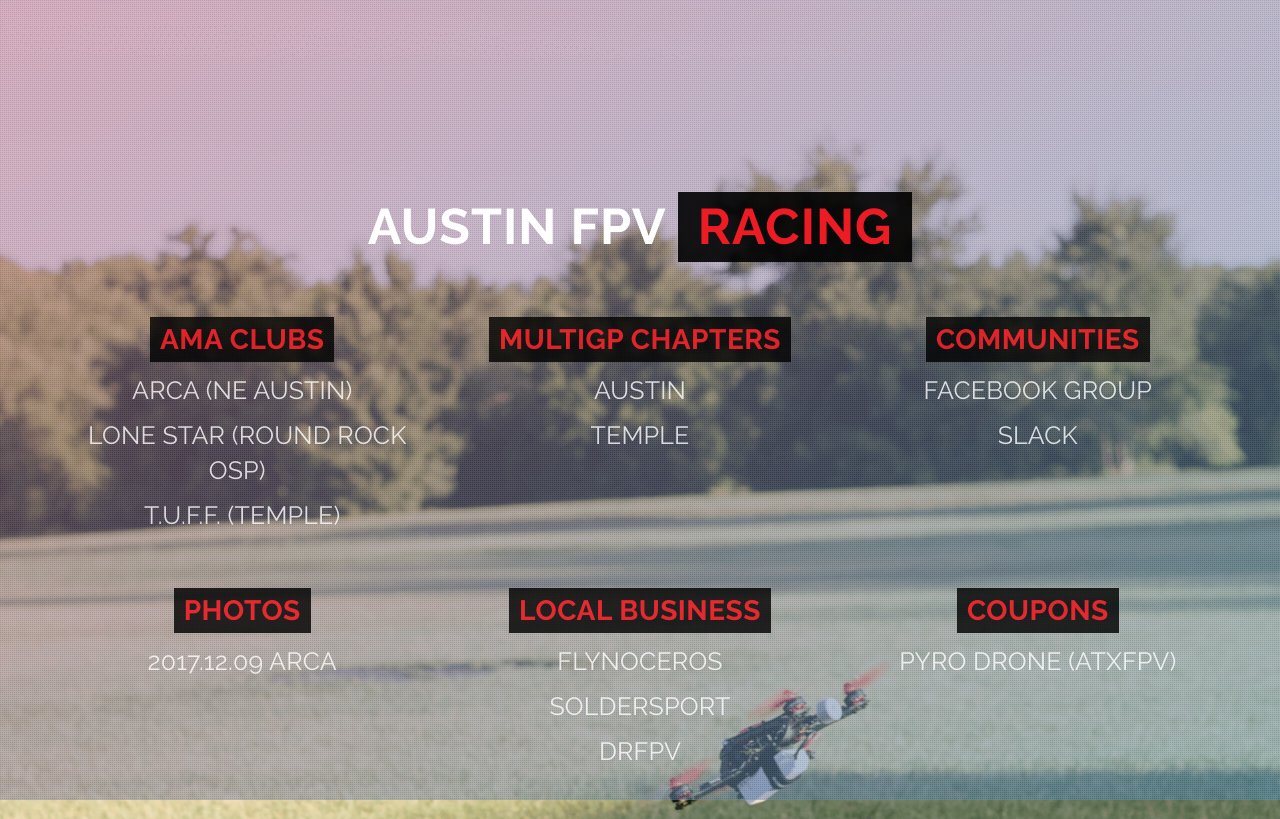
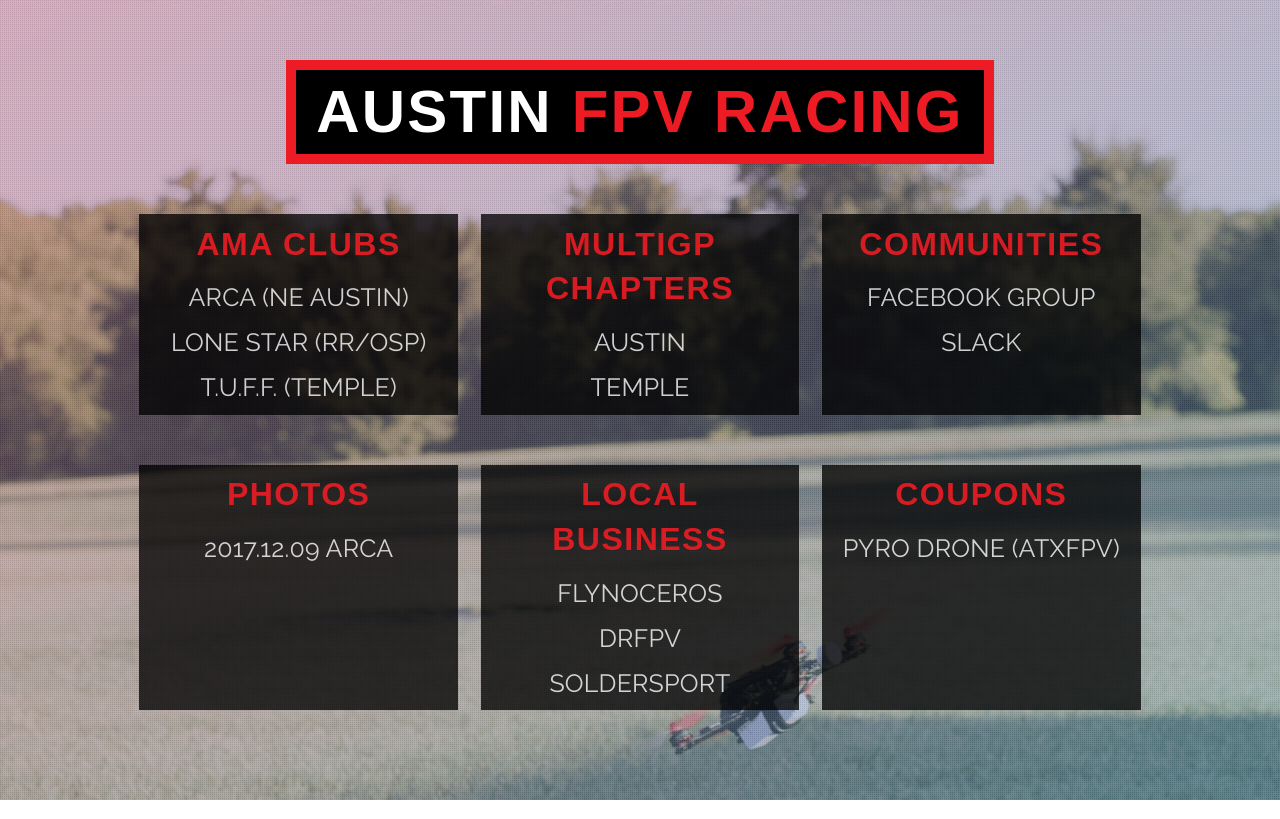
Before and after one commit to austinfpvracing/website, a plain HTML site: page index.html in a window 1280 px wide. Drawn offline with nearby package versions, Linux system fonts and the light colour scheme; files that its build step writes are made by us from their sources; a web font is replaced by a local one.

Commit message:
new design

```diff
--- a/css/main.less
+++ b/css/main.less
@@ -2,6 +2,7 @@
 @red: #ed1c24;
 @blue: blue;
 @font_family_1: 'Raleway', sans-serif;
+@font_family_2: bebas-neue, sans-serif;
 @background_black_90: rgba(0,0,0, 0.9);
 @background_white_10: rgba(255,255,255, 0.1);
 
@@ -36,7 +37,6 @@
   background-attachment: fixed;
   background-repeat: no-repeat;
   background-size: cover;
-  font-family: @font_family_1;
   z-index: 10;
 
   &:before {
@@ -54,25 +54,27 @@
 }
 
 header {
+  text-align: center;
+
   h1 {
-    margin: 0 auto;
-    padding-top: 15%;
-    width: 100%;
-    text-align: center;
+    display: inline-block;
+    margin: 1em auto 0;
+    font-family: @font_family_2;
+    border: 10px solid @red;
+    padding: 0px 20px;
+    color: white;
     text-transform: uppercase;
-    font-weight: 700;
-    color: @white;
-    letter-spacing: 0.1rem;
-    display: block;
-    font-size: 5em;
+    font-size: 5.1rem;
+    letter-spacing: 0.22rem;
+    width: auto;
+    background: black;
+
+    @media(min-width: 860px) {
+        font-size: 6rem;
+    }
 
     span {
       color: @red;
-      background-color: @background_black_90;
-      padding: 0 2rem;
-	  display: inline-block;
-	  visibility: hidden;
-      animation: 0.3s ease 0s 1 slideInFromLeft forwards;
     }
   }
 }
@@ -90,14 +92,15 @@
   -webkit-flex-wrap: wrap;
   flex-wrap: wrap;
 
-  -webkit-justify-content: center;
-  justify-content: center;
+  -webkit-justify-content: space-around;
+  justify-content: space-around;
 
-  margin: 50px 0 0;
+  margin: 50px 5% 0;
 
   @media(min-width: 860px) {
 	-webkit-flex-direction: row;
-	flex-direction: row;
+    flex-direction: row;
+    margin: 50px 10% 0;
   }
 
   @media(min-width: 1200px) {
@@ -106,8 +109,8 @@
   figure {
     margin: 0 0 5rem;
     padding: 0.05rem;
-	text-align: center;
-	visibility: hidden;
+    text-align: center;
+    background-color: rgba(0,0,0, 0.77);
 
     @media(min-width: 860px) {
 		flex: 0 1 46%;
@@ -117,17 +120,7 @@
 		flex: 0 1 31%;
 	}
 
-	animation: 0.3s cubic-bezier(.22,.8,.33,.9) 0s 1 slideInFromLeft forwards;
-
-	&#clubs { animation-delay: 50ms; }
-	&#chapters { animation-delay: 75ms; }
-	&#communities { animation-delay: 125ms; }
-	&#business { animation-delay: 175ms; }
-	&#discounts { animation-delay: 190ms; }
-	&#photos { animation-delay: 100ms; }
-
     .h2-container {
-      background-color: @background_black_90;
       padding: 0.3rem 1rem;
       display: inline-block;
       opacity: 0.9;
@@ -137,16 +130,19 @@
 
     h2 {
       text-transform: uppercase;
-      letter-spacing: 0.05rem;
+      letter-spacing: 0.15rem;
       color: @red;
-      font-size: 2.8em;
+      font-size: 3.2em;
       margin: 0px;
+      font-family: @font_family_2;
     }
 
     ul {
       padding: 0;
       margin: 0;
+      margin-bottom: 0.9rem;
       list-style: none;
+      font-family: @font_family_1;
 
       li {
         letter-spacing: 0.02rem;
@@ -167,14 +163,14 @@
       }
 
       &:hover {
-        color: @red;
-        background: black;
+        color: black;
+        background: rgba(255,255,255, 0.6);
         opacity: 1;
       }
 
       &:active {
-        color: @red;
-        background: black;
+        color: black;
+        background: rgba(255,255,255, 0.6);
         opacity: 1;
       }
     }
--- a/index.html
+++ b/index.html
@@ -16,6 +16,7 @@
         <link rel="icon" type="image/png" href="favicon-32x32.png" sizes="32x32" />
         <link rel="icon" type="image/png" href="favicon-16x16.png" sizes="16x16" />
         <link href="https://fonts.googleapis.com/css?family=Raleway:400,700" rel="stylesheet">
+        <link rel="stylesheet" href="https://use.typekit.net/igb1dmt.css">
 
         <!-- Global site tag (gtag.js) - Google Analytics -->
         <script async src="https://www.googletagmanager.com/gtag/js?id=UA-111100995-1"></script>
@@ -28,7 +29,7 @@
     </head>
     <body>
         <header>
-            <h1>Austin FPV <span>Racing</span></h1>
+            <h1>Austin <span>FPV Racing</span></h1>
         </header>
 
         <div id="columns">
@@ -39,7 +40,7 @@
                         <a href="http://austinrc.org">ARCA (NE Austin)</a>
                     </li>
                     <li>
-                        <a href="http://roundrockrc.org">Lone Star (Round Rock OSP)</a>
+                        <a href="http://roundrockrc.org">Lone Star (RR/OSP)</a>
                     </li>
                     <li>
                         <a href="https://www.google.com/maps/place/Temple+Unlimited+Fun+Flyers/@31.12292,-97.4326247,17z/data=!3m1!4b1!4m5!3m4!1s0x86456a0e8238fc35:0xb5f4359da10fb4c5!8m2!3d31.12292!4d-97.430436">T.U.F.F. (Temple)</a>
@@ -87,10 +88,10 @@
                         <a href="https://theflynoshop.com/">Flynoceros</a>
                     </li>
                     <li>
-                        <a href="https://soldersport.com/">SolderSport</a>
+                        <a href="http://drfpvshop.com/">DRFPV</a>
                     </li>
                     <li>
-                        <a href="http://drfpvshop.com/">DRFPV</a>
+                        <a href="https://soldersport.com/">SolderSport</a>
                     </li>
                 </ul>
             </figure>
```
Also changed, not shown: css/normalize.css (deleted), img/black_logo.png (added), img/clear_logo.svg (added), 2 other files.
